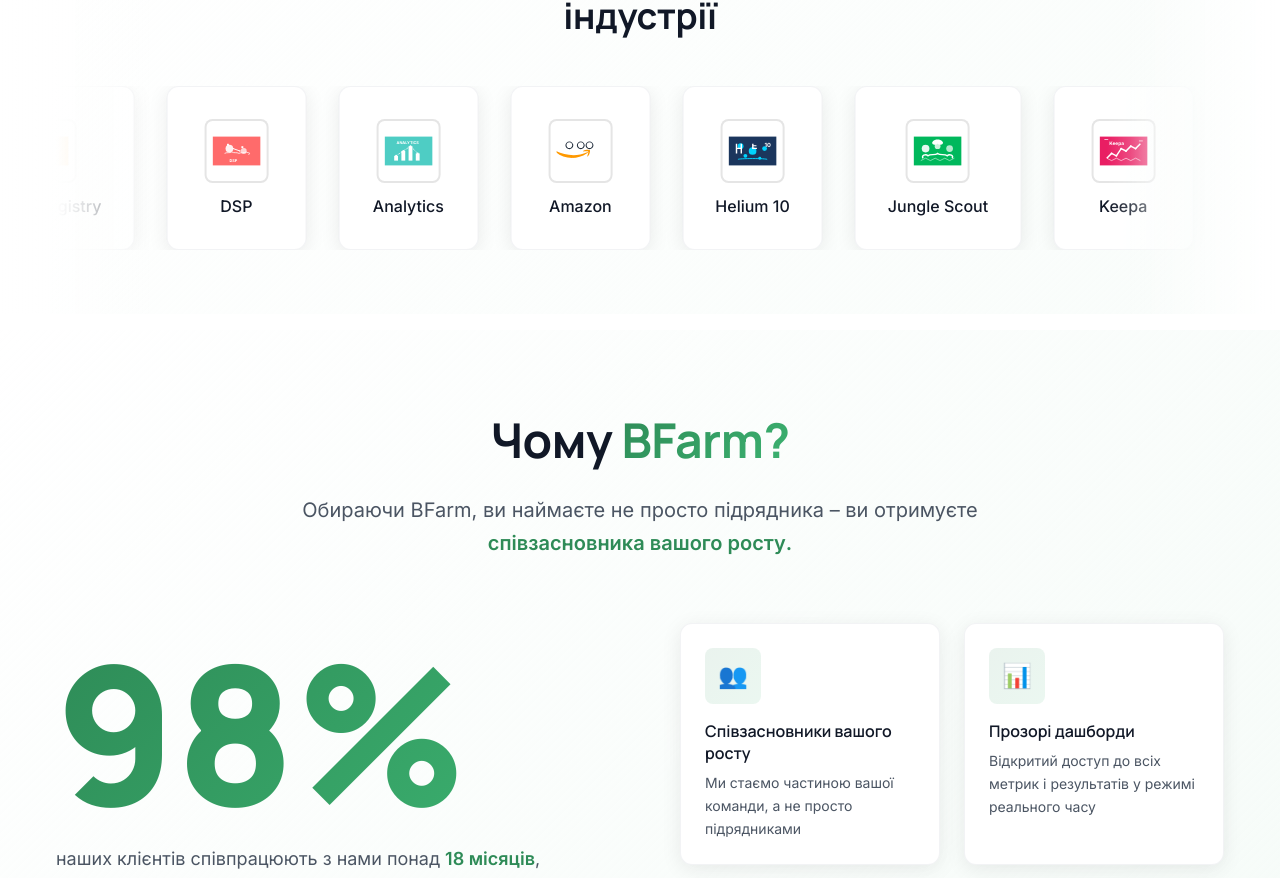
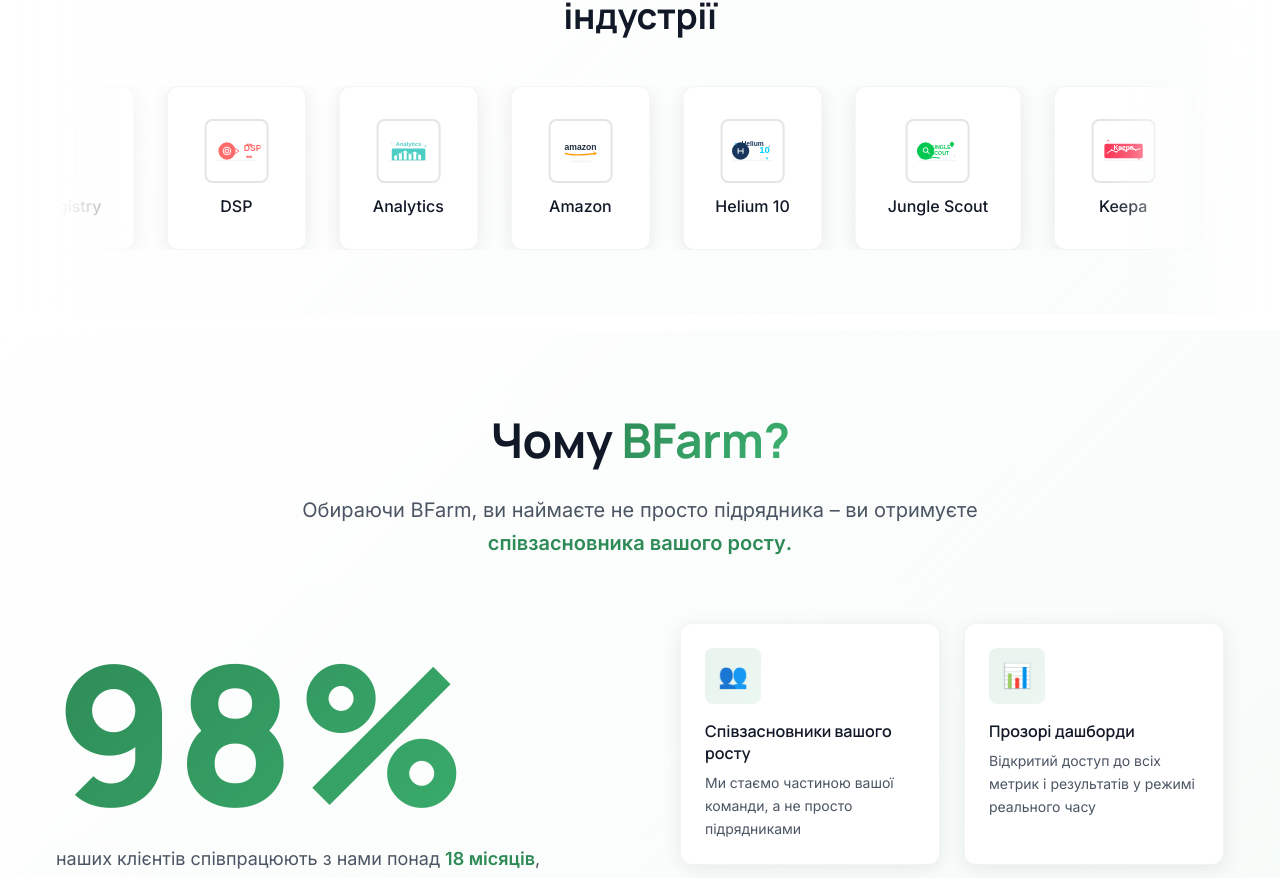
Before and after one commit to bfarmoperationsdep-rgb/webpage-front, a React app: page / in a window 1280 px wide. Shown: the part 1020-1898 px from the top of the page. Built offline with nearby package versions, Linux system fonts and the light colour scheme.

Commit message:
fix: Update all brand logos with professional designs

```diff
--- a/src/assets/logos/AmazonLogo.jsx
+++ b/src/assets/logos/AmazonLogo.jsx
@@ -2,12 +2,19 @@ import React from 'react';
 
 const AmazonLogo = ({ size = 32 }) => (
   <svg width={size} height={size} viewBox="0 0 100 60" fill="none" xmlns="http://www.w3.org/2000/svg">
-    <rect width="100" height="60" fill="white"/>
-    <path d="M62.6 35C54.2 41 42.4 44.5 32.2 44.5C18.1 44.5 5.7 39.2 -3.5 30.5C-4.3 29.8 -3.6 28.8 -2.6 29.3C8.7 35.2 21.8 38.6 35.3 38.6C44.4 38.6 54.5 36.6 63.7 32.4C65.2 31.7 66.4 33.7 62.6 35Z" fill="#FF9900"/>
-    <path d="M65.8 31.2C64.7 29.8 58.7 30.5 56 30.8C55.2 30.9 55.1 30.2 55.8 29.6C60.6 26.2 68.5 27.1 69.4 28.2C70.3 29.4 69.1 37.5 64.7 41.4C64.1 41.9 63.5 41.6 63.8 40.9C64.9 38.2 66.9 32.6 65.8 31.2Z" fill="#FF9900"/>
-    <path d="M58.6 18.2C58.6 13.8 54.8 10 50.4 10C46 10 42.2 13.8 42.2 18.2C42.2 22.6 46 26.4 50.4 26.4C54.8 26.4 58.6 22.6 58.6 18.2ZM50.4 12C53.7 12 56.4 14.7 56.4 18C56.4 21.3 53.7 24 50.4 24C47.1 24 44.4 21.3 44.4 18C44.4 14.7 47.1 12 50.4 12Z" fill="#232F3E"/>
-    <path d="M34.8 18.2C34.8 13.8 31 10 26.6 10C22.2 10 18.4 13.8 18.4 18.2C18.4 22.6 22.2 26.4 26.6 26.4C31 26.4 34.8 22.6 34.8 18.2ZM26.6 12C29.9 12 32.6 14.7 32.6 18C32.6 21.3 29.9 24 26.6 24C23.3 24 20.6 21.3 20.6 18C20.6 14.7 23.3 12 26.6 12Z" fill="#232F3E"/>
-    <path d="M76.8 18.2C76.8 13.8 73 10 68.6 10C64.2 10 60.4 13.8 60.4 18.2C60.4 22.6 64.2 26.4 68.6 26.4C73 26.4 76.8 22.6 76.8 18.2ZM68.6 12C71.9 12 74.6 14.7 74.6 18C74.6 21.3 71.9 24 68.6 24C65.3 24 62.6 21.3 62.6 18C62.6 14.7 65.3 12 68.6 12Z" fill="#232F3E"/>
+    <rect width="100" height="60" fill="white" rx="8"/>
+
+    {/* Amazon text */}
+    <text x="50" y="28" fontSize="18" fontWeight="bold" textAnchor="middle" fill="#232F3E" fontFamily="Arial, sans-serif">amazon</text>
+
+    {/* Smile arrow from A to Z */}
+    <path d="M18 35C18 35 35 42 82 35" stroke="#FF9900" strokeWidth="3" fill="none" strokeLinecap="round"/>
+
+    {/* Arrow tip */}
+    <path d="M78 32L82 35L78 38" stroke="#FF9900" strokeWidth="2" fill="none" strokeLinecap="round" strokeLinejoin="round"/>
+
+    {/* Subtle shadow */}
+    <ellipse cx="50" cy="52" rx="25" ry="3" fill="#E5E5E5" opacity="0.3"/>
   </svg>
 );
 
--- a/src/assets/logos/AnalyticsLogo.jsx
+++ b/src/assets/logos/AnalyticsLogo.jsx
@@ -2,17 +2,31 @@ import React from 'react';
 
 const AnalyticsLogo = ({ size = 32 }) => (
   <svg width={size} height={size} viewBox="0 0 100 60" fill="none" xmlns="http://www.w3.org/2000/svg">
-    <rect width="100" height="60" fill="#4ECDC4"/>
-    <rect x="20" y="40" width="8" height="10" fill="white"/>
-    <rect x="35" y="30" width="8" height="20" fill="white"/>
-    <rect x="50" y="20" width="8" height="30" fill="white"/>
-    <rect x="65" y="35" width="8" height="15" fill="white"/>
-    <path d="M24 40L39 30L54 20L69 35" stroke="white" strokeWidth="2" strokeDasharray="2,2"/>
-    <circle cx="24" cy="40" r="2" fill="white"/>
-    <circle cx="39" cy="30" r="2" fill="white"/>
-    <circle cx="54" cy="20" r="2" fill="white"/>
-    <circle cx="69" cy="35" r="2" fill="white"/>
-    <text x="25" y="15" fill="white" fontSize="8" fontWeight="bold">ANALYTICS</text>
+    <rect width="100" height="60" fill="white" rx="8"/>
+
+    {/* Analytics background */}
+    <rect x="15" y="25" width="70" height="25" fill="#4ECDC4" rx="3"/>
+
+    {/* Bar chart */}
+    <rect x="20" y="40" width="6" height="8" fill="white"/>
+    <rect x="30" y="35" width="6" height="13" fill="white"/>
+    <rect x="40" y="30" width="6" height="18" fill="white"/>
+    <rect x="50" y="37" width="6" height="11" fill="white"/>
+    <rect x="60" y="32" width="6" height="16" fill="white"/>
+    <rect x="70" y="38" width="6" height="10" fill="white"/>
+
+    {/* Trend line */}
+    <path d="M23 40L33 35L43 30L53 37L63 32L73 38" stroke="white" strokeWidth="2" strokeDasharray="1,1"/>
+
+    {/* Analytics text */}
+    <text x="50" y="20" fontSize="12" fontWeight="bold" textAnchor="middle" fill="#4ECDC4" fontFamily="Arial, sans-serif">Analytics</text>
+
+    {/* Chart indicators */}
+    <circle cx="85" cy="20" r="2" fill="#4ECDC4" opacity="0.6"/>
+    <circle cx="15" cy="15" r="1.5" fill="#4ECDC4" opacity="0.4"/>
+
+    {/* Bottom line */}
+    <line x1="10" y1="50" x2="90" y2="50" stroke="#E5E5E5" strokeWidth="1"/>
   </svg>
 );
 
--- a/src/assets/logos/DSPLogo.jsx
+++ b/src/assets/logos/DSPLogo.jsx
@@ -2,16 +2,31 @@ import React from 'react';
 
 const DSPLogo = ({ size = 32 }) => (
   <svg width={size} height={size} viewBox="0 0 100 60" fill="none" xmlns="http://www.w3.org/2000/svg">
-    <rect width="100" height="60" fill="#FF6B6B"/>
-    <circle cx="35" cy="25" r="8" fill="white" opacity="0.9"/>
-    <circle cx="65" cy="30" r="6" fill="white" opacity="0.7"/>
-    <path d="M43 25L57 30" stroke="white" strokeWidth="2"/>
-    <circle cx="43" cy="25" r="1.5" fill="white"/>
-    <circle cx="57" cy="30" r="1.5" fill="white"/>
-    <path d="M25 35C30 32 35 35 40 32C45 35 50 32 55 35C60 32 65 35 70 32C75 35 80 32 75 38" stroke="white" strokeWidth="2" fill="none" opacity="0.8"/>
-    <rect x="30" y="15" width="4" height="4" fill="white"/>
-    <rect x="60" y="20" width="4" height="4" fill="white"/>
-    <text x="35" y="52" fill="white" fontSize="8" fontWeight="bold">DSP</text>
+    <rect width="100" height="60" fill="white" rx="8"/>
+
+    {/* DSP background circle */}
+    <circle cx="30" cy="30" r="18" fill="#FF6B6B"/>
+
+    {/* Target/bullseye icon */}
+    <circle cx="30" cy="30" r="8" stroke="white" strokeWidth="2" fill="none"/>
+    <circle cx="30" cy="30" r="4" stroke="white" strokeWidth="2" fill="none"/>
+    <circle cx="30" cy="30" r="1" fill="white"/>
+
+    {/* DSP text */}
+    <text x="65" y="30" fontSize="18" fontWeight="bold" fill="#FF6B6B" fontFamily="Arial, sans-serif">DSP</text>
+
+    {/* Ad targeting elements */}
+    <rect x="70" y="15" width="12" height="4" fill="#FF6B6B" rx="2"/>
+    <text x="76" y="18" fontSize="3" fill="white" textAnchor="middle">AD</text>
+
+    <rect x="70" y="40" width="12" height="4" fill="#FF6B6B" rx="2"/>
+    <text x="76" y="43" fontSize="3" fill="white" textAnchor="middle">AD</text>
+
+    {/* Targeting arrows */}
+    <path d="M48 25L55 30L48 35" stroke="#FF6B6B" strokeWidth="2" fill="none" strokeLinecap="round" strokeLinejoin="round"/>
+
+    {/* Bottom line */}
+    <line x1="10" y1="50" x2="90" y2="50" stroke="#E5E5E5" strokeWidth="1"/>
   </svg>
 );
 
--- a/src/assets/logos/HeliumLogo.jsx
+++ b/src/assets/logos/HeliumLogo.jsx
@@ -2,16 +2,25 @@ import React from 'react';
 
 const HeliumLogo = ({ size = 32 }) => (
   <svg width={size} height={size} viewBox="0 0 100 60" fill="none" xmlns="http://www.w3.org/2000/svg">
-    <rect width="100" height="60" fill="#1B365D"/>
-    <circle cx="25" cy="20" r="6" fill="#00D4FF"/>
-    <circle cx="50" cy="30" r="8" fill="#00D4FF"/>
-    <circle cx="75" cy="25" r="5" fill="#00D4FF"/>
-    <circle cx="35" cy="40" r="4" fill="#00D4FF"/>
-    <circle cx="65" cy="45" r="3" fill="#00D4FF"/>
-    <path d="M15 15V35H18V26H25V35H28V15H25V23H18V15H15Z" fill="white"/>
-    <path d="M52 15V18H58V20H52V23H59V26H49V15H52Z" fill="white"/>
-    <text x="75" y="22" fill="white" fontSize="12" fontWeight="bold">10</text>
-    <path d="M20 48C15 45 85 45 80 48" stroke="#00D4FF" strokeWidth="2" fill="none"/>
+    <rect width="100" height="60" fill="white" rx="8"/>
+
+    {/* Background circle */}
+    <circle cx="25" cy="30" r="18" fill="#1B365D"/>
+
+    {/* Helium 10 text */}
+    <text x="50" y="20" fontSize="14" fontWeight="bold" textAnchor="middle" fill="#1B365D" fontFamily="Arial, sans-serif">Helium</text>
+    <text x="75" y="35" fontSize="20" fontWeight="bold" textAnchor="middle" fill="#00D4FF" fontFamily="Arial, sans-serif">10</text>
+
+    {/* Icon in circle */}
+    <path d="M20 25V35M20 30H30M30 25V35" stroke="white" strokeWidth="2" strokeLinecap="round" strokeLinejoin="round"/>
+
+    {/* Floating elements */}
+    <circle cx="15" cy="15" r="2" fill="#00D4FF" opacity="0.7"/>
+    <circle cx="85" cy="20" r="1.5" fill="#1B365D" opacity="0.5"/>
+    <circle cx="80" cy="45" r="2.5" fill="#00D4FF" opacity="0.6"/>
+
+    {/* Bottom line */}
+    <line x1="10" y1="50" x2="90" y2="50" stroke="#E5E5E5" strokeWidth="1"/>
   </svg>
 );
 
--- a/src/assets/logos/JungleScoutLogo.jsx
+++ b/src/assets/logos/JungleScoutLogo.jsx
@@ -2,14 +2,29 @@ import React from 'react';
 
 const JungleScoutLogo = ({ size = 32 }) => (
   <svg width={size} height={size} viewBox="0 0 100 60" fill="none" xmlns="http://www.w3.org/2000/svg">
-    <rect width="100" height="60" fill="#00B85C"/>
-    <path d="M20 45C15 40 25 35 30 40C35 35 45 40 50 35C55 40 65 35 70 40C75 35 85 40 80 45" stroke="white" strokeWidth="3" fill="none"/>
-    <circle cx="25" cy="25" r="8" fill="#FFFFFF" opacity="0.9"/>
-    <circle cx="50" cy="20" r="6" fill="#FFFFFF" opacity="0.8"/>
-    <circle cx="75" cy="25" r="7" fill="#FFFFFF" opacity="0.7"/>
-    <path d="M40 10C45 5 55 5 60 10C65 15 55 20 50 15C45 20 35 15 40 10Z" fill="white"/>
-    <text x="20" y="18" fill="#00B85C" fontSize="8" fontWeight="bold">JS</text>
-    <path d="M15 50L25 45L35 50L45 45L55 50L65 45L75 50L85 45" stroke="white" strokeWidth="2" opacity="0.5" fill="none"/>
+    <rect width="100" height="60" fill="white" rx="8"/>
+
+    {/* Background circle */}
+    <circle cx="25" cy="30" r="18" fill="#00C851"/>
+
+    {/* Jungle Scout text */}
+    <text x="55" y="25" fontSize="11" fontWeight="bold" textAnchor="middle" fill="#00C851" fontFamily="Arial, sans-serif">JUNGLE</text>
+    <text x="55" y="38" fontSize="11" fontWeight="bold" textAnchor="middle" fill="#00C851" fontFamily="Arial, sans-serif">SCOUT</text>
+
+    {/* Magnifying glass icon in circle */}
+    <circle cx="25" cy="28" r="5" stroke="white" strokeWidth="2" fill="none"/>
+    <line x1="29" y1="32" x2="33" y2="36" stroke="white" strokeWidth="2" strokeLinecap="round"/>
+
+    {/* Tree/jungle elements */}
+    <path d="M75 15L80 10L85 15L82 20L80 22L78 20L75 15Z" fill="#00C851"/>
+    <path d="M15 45C20 40 30 42 35 45C40 42 50 44 55 45" stroke="#00C851" strokeWidth="2" fill="none"/>
+
+    {/* Small accent dots */}
+    <circle cx="15" cy="20" r="1" fill="#00C851" opacity="0.6"/>
+    <circle cx="85" cy="40" r="1" fill="#00C851" opacity="0.6"/>
+
+    {/* Bottom line */}
+    <line x1="10" y1="50" x2="90" y2="50" stroke="#E5E5E5" strokeWidth="1"/>
   </svg>
 );
 
--- a/src/assets/logos/KeepaLogo.jsx
+++ b/src/assets/logos/KeepaLogo.jsx
@@ -2,18 +2,31 @@ import React from 'react';
 
 const KeepaLogo = ({ size = 32 }) => (
   <svg width={size} height={size} viewBox="0 0 100 60" fill="none" xmlns="http://www.w3.org/2000/svg">
-    <rect width="100" height="60" fill="#E91E63"/>
-    <path d="M15 45L25 35L35 40L45 25L55 30L65 20L75 25L85 15" stroke="white" strokeWidth="3" fill="none"/>
-    <path d="M15 45L25 50L35 45L45 50L55 45L65 50L75 45L85 50" stroke="white" strokeWidth="2" opacity="0.6" fill="none"/>
-    <circle cx="25" cy="35" r="2" fill="white"/>
-    <circle cx="35" cy="40" r="2" fill="white"/>
-    <circle cx="45" cy="25" r="2" fill="white"/>
-    <circle cx="55" cy="30" r="2" fill="white"/>
-    <circle cx="65" cy="20" r="2" fill="white"/>
-    <circle cx="75" cy="25" r="2" fill="white"/>
-    <text x="20" y="18" fill="white" fontSize="10" fontWeight="bold">Keepa</text>
-    <rect x="10" y="5" width="8" height="2" fill="white" opacity="0.7"/>
-    <rect x="82" y="8" width="8" height="2" fill="white" opacity="0.7"/>
+    <rect width="100" height="60" fill="white" rx="8"/>
+
+    {/* Background rectangle with Keepa color */}
+    <rect x="10" y="15" width="80" height="30" fill="#FB3958" rx="4"/>
+
+    {/* Keepa text */}
+    <text x="50" y="27" fontSize="14" fontWeight="bold" textAnchor="middle" fill="white" fontFamily="Arial, sans-serif">Keepa</text>
+
+    {/* Price tracking line */}
+    <path d="M15 35L25 28L35 32L45 25L55 30L65 22L75 28L85 25" stroke="white" strokeWidth="2" fill="none"/>
+
+    {/* Data points */}
+    <circle cx="25" cy="28" r="1.5" fill="white"/>
+    <circle cx="35" cy="32" r="1.5" fill="white"/>
+    <circle cx="45" cy="25" r="1.5" fill="white"/>
+    <circle cx="55" cy="30" r="1.5" fill="white"/>
+    <circle cx="65" cy="22" r="1.5" fill="white"/>
+    <circle cx="75" cy="28" r="1.5" fill="white"/>
+
+    {/* Small trend indicators */}
+    <path d="M15 10L18 7L21 10" stroke="#FB3958" strokeWidth="1.5" fill="none"/>
+    <path d="M85 45L82 48L79 45" stroke="#FB3958" strokeWidth="1.5" fill="none"/>
+
+    {/* Bottom line */}
+    <line x1="10" y1="50" x2="90" y2="50" stroke="#E5E5E5" strokeWidth="1"/>
   </svg>
 );
 
```
Also changed, not shown: src/assets/logos/AWSLogo.jsx (+17 -6 lines), src/assets/logos/BrandRegistryLogo.jsx (+22 -9 lines), src/assets/logos/CerebroLogo.jsx (+23 -9 lines), src/assets/logos/DataDiveLogo.jsx (+24 -9 lines), src/assets/logos/PPCEntourageLogo.jsx (+28 -12 lines), src/assets/logos/SellerCentralLogo.jsx (+22 -9 lines).
